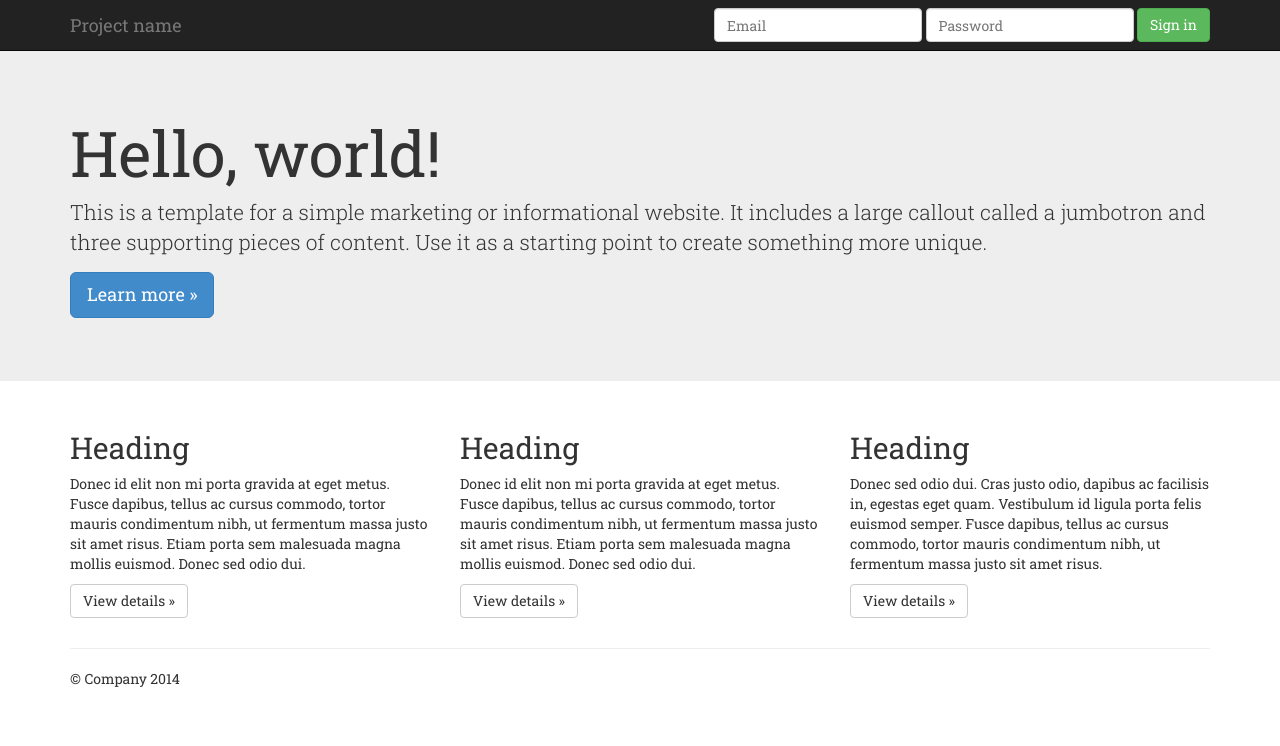
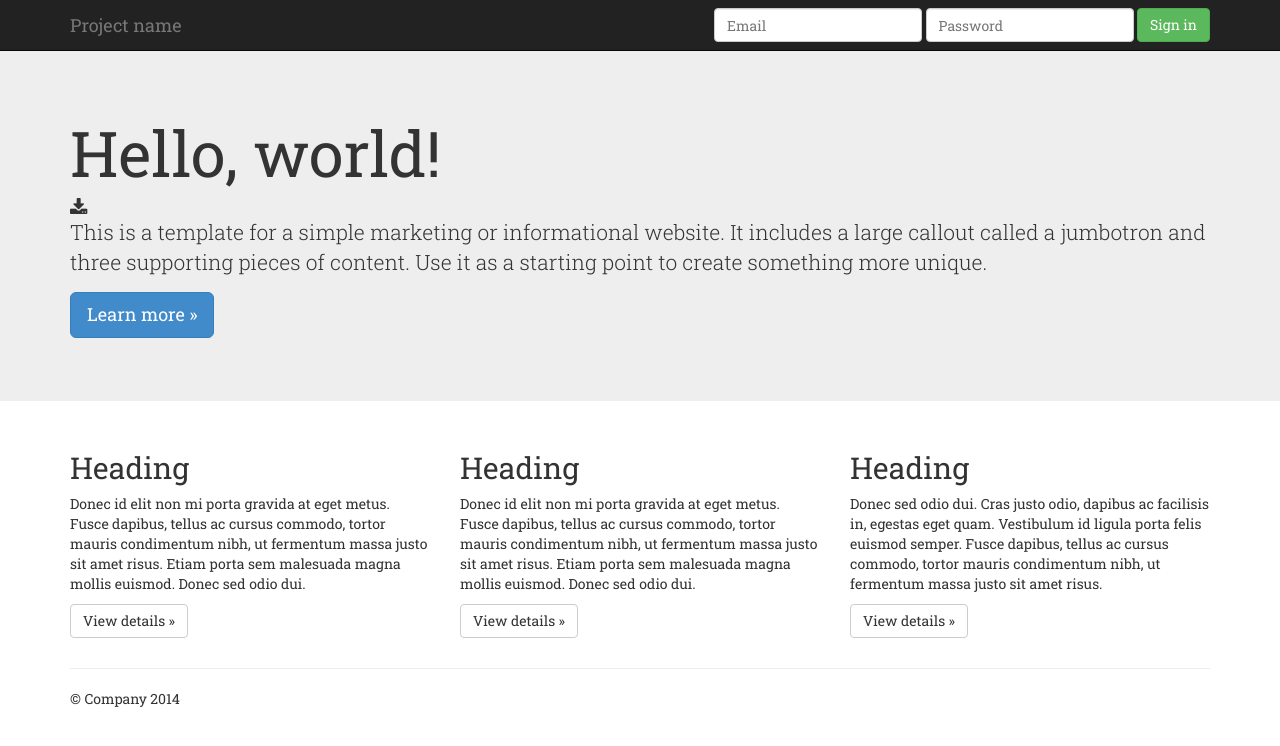
Before and after one commit to najlepsiwebdesigner/html5-bower-grunt-less-boilerplate, a website: page index.html in a window 1280 px wide. Drawn offline with nearby package versions, Linux system fonts and the light colour scheme.

Commit message:
add font-awesome

```diff
--- a/bower.json
+++ b/bower.json
@@ -19,6 +19,7 @@
   "dependencies": {
     "bootstrap": "~3.2.0",
     "html5shiv": "~3.7.2",
-    "jquery": "1.11"
+    "jquery": "1.11",
+    "font-awesome": "~4.1.0"
   }
 }
--- a/css/style.less
+++ b/css/style.less
@@ -1,5 +1,7 @@
 @import "../bower_components/bootstrap/less/bootstrap";
 @import url(http://fonts.googleapis.com/css?family=Roboto+Slab:400,300,700&subset=latin,latin-ext);
+
+
 
 /* ==========================================================================
    Author's custom styles
--- a/index.html
+++ b/index.html
@@ -13,7 +13,7 @@
             }
         </style>
         <link rel="stylesheet" href="css/style.min.css">
-
+        <link rel="stylesheet" href="bower_components/font-awesome/css/font-awesome.min.css">
         <!--[if lt IE 9]>
             <script src="//html5shiv.googlecode.com/svn/trunk/html5.js"></script>
             <script>window.html5 || document.write('<script src="bower_components/html5shiv/dist/html5shiv.js"><\/script>')</script>
@@ -48,7 +48,7 @@
     <!-- Main jumbotron for a primary marketing message or call to action -->
     <div class="jumbotron">
       <div class="container">
-        <h1>Hello, world!</h1>
+        <h1>Hello, world!</h1><i class="fa fa-download fa-lg"></i>
         <p>This is a template for a simple marketing or informational website. It includes a large callout called a jumbotron and three supporting pieces of content. Use it as a starting point to create something more unique.</p>
         <p><a class="btn btn-primary btn-lg" role="button">Learn more &raquo;</a></p>
       </div>
```
